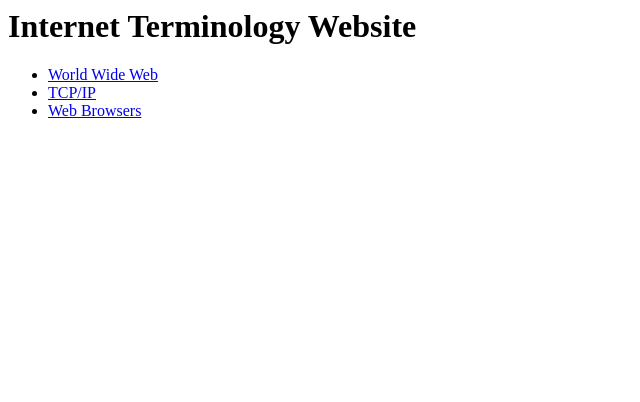
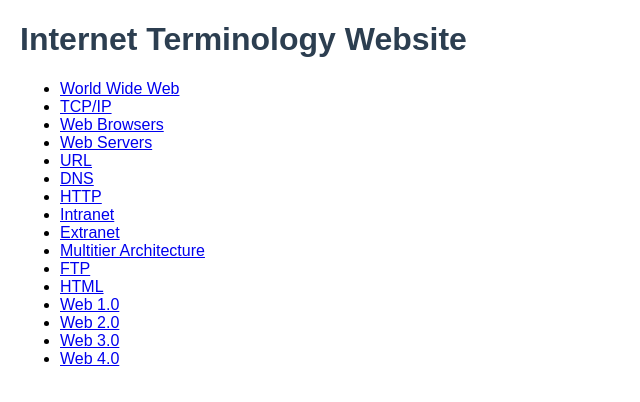
Before and after one commit to JayWamoto/internet-terminology-website1, a plain HTML site: page index.html in a window 1280 px wide. Shown: the whole page, without its empty margins (0-640 px from the left). Drawn offline with Linux system fonts and the light colour scheme.

Commit message:
homepage finished

```diff
--- a/index.html
+++ b/index.html
@@ -1,7 +1,32 @@
+<!DOCTYPE html>
+<html>
+<head>
+  <title>Internet Terminology</title>
+  <link rel="stylesheet" href="css/style.css">
+</head>
+
+<body>
+
 <h1>Internet Terminology Website</h1>
 
 <ul>
   <li><a href="html/www.html">World Wide Web</a></li>
   <li><a href="html/tcp_ip.html">TCP/IP</a></li>
-  <li><a href="html/web_browser.html">Web Browsers</a></li>
+  <li><a href="html/browser.html">Web Browsers</a></li>
+  <li><a href="html/server.html">Web Servers</a></li>
+  <li><a href="html/url.html">URL</a></li>
+  <li><a href="html/dns.html">DNS</a></li>
+  <li><a href="html/http.html">HTTP</a></li>
+  <li><a href="html/intranet.html">Intranet</a></li>
+  <li><a href="html/extranet.html">Extranet</a></li>
+  <li><a href="html/multitier.html">Multitier Architecture</a></li>
+  <li><a href="html/ftp.html">FTP</a></li>
+  <li><a href="html/html.html">HTML</a></li>
+  <li><a href="html/web1.html">Web 1.0</a></li>
+  <li><a href="html/web2.html">Web 2.0</a></li>
+  <li><a href="html/web3.html">Web 3.0</a></li>
+  <li><a href="html/web4.html">Web 4.0</a></li>
 </ul>
+
+</body>
+</html>
```
